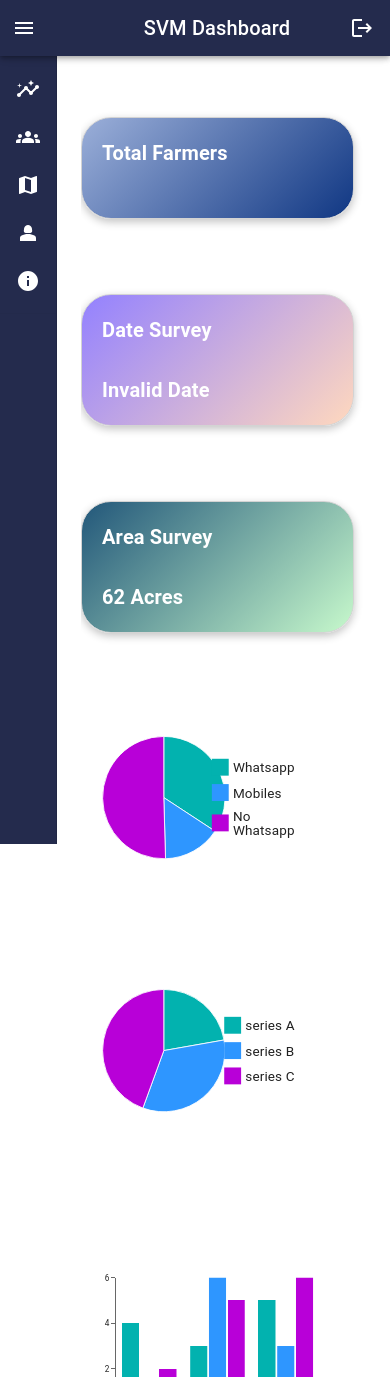
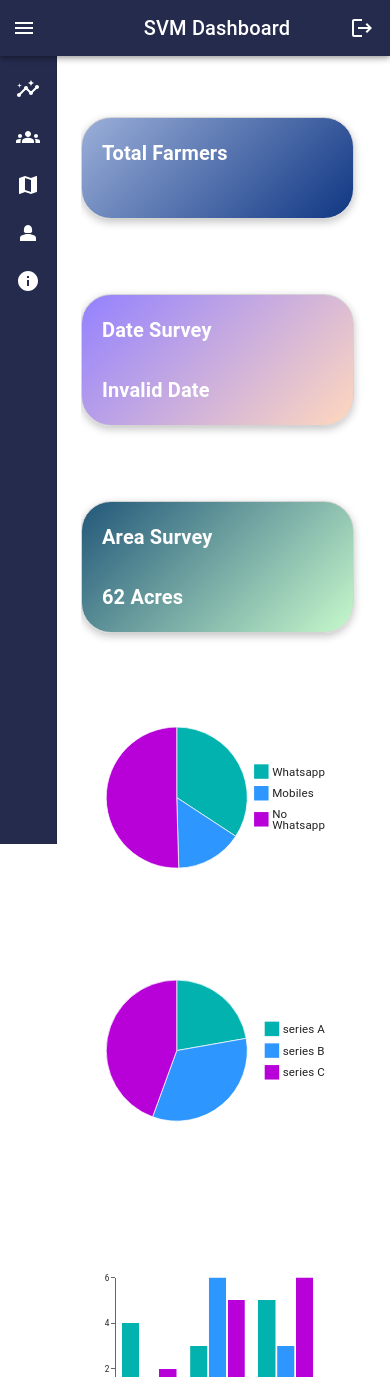
Before and after one commit to bharatrohan2016/svm-dashboard-frontend, a React (Create React App) app: page /dashboard in a window 390 px wide. Shown: the top 1377 px of the page. Built offline with nearby package versions, Linux system fonts and the light colour scheme; no server answers; sample sign-in values are in the browser's storage.

Commit message:
Done with legends in mobile view

```diff
--- a/src/Components/User/DashBoard.jsx
+++ b/src/Components/User/DashBoard.jsx
@@ -158,8 +158,8 @@ const DashBoard = () => {
             cx: 70
           },
         ]}
-        width={250}
-        height={300}
+        width={300}
+        height={350}
         slotProps={{
           legend: {
             position: { vertical: 'middle', horizontal: 'right' },
@@ -180,8 +180,8 @@ const DashBoard = () => {
             cx: 70,
           },
         ]}
-        width={250}
-        height={300}
+        width={300}
+        height={350}
         slotProps={{
           legend: {
             position: { vertical: 'middle', horizontal: 'right' },
```
